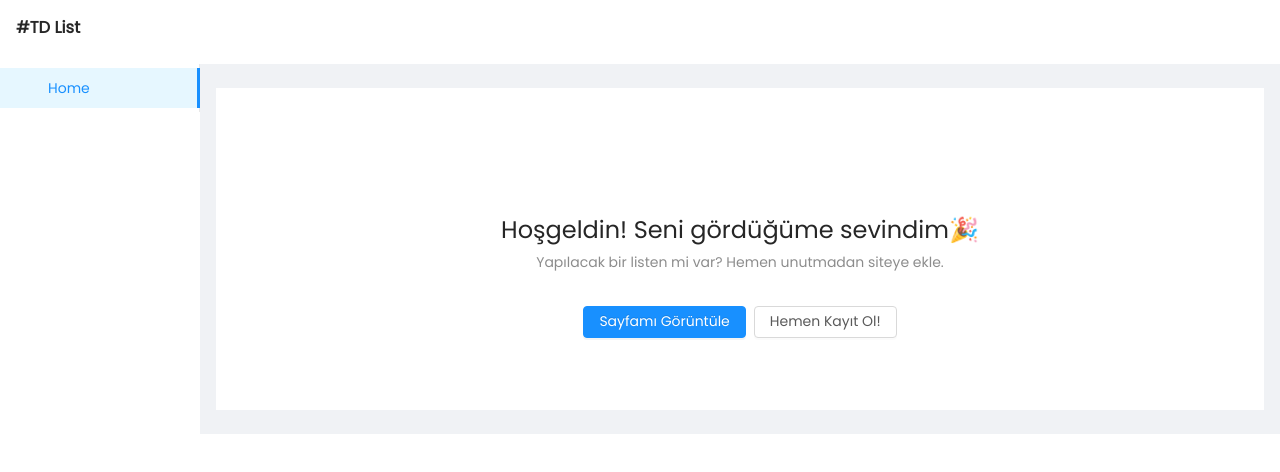
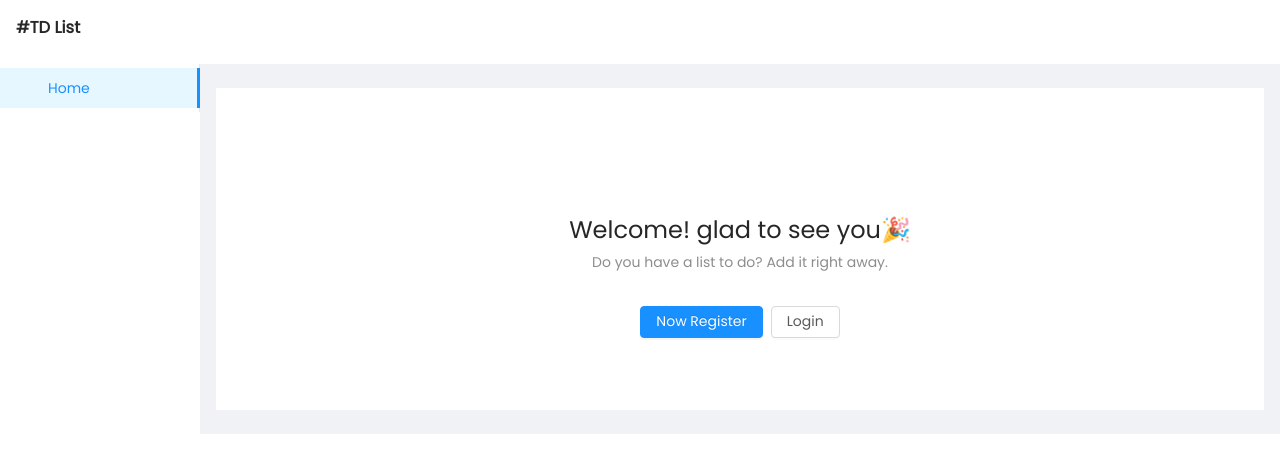
Before and after one commit to tolgaand/to-do-list, a Vue app: page / in a window 1280 px wide. Shown: the top 472 px of the page. Built offline with nearby package versions, Linux system fonts and the light colour scheme.

Commit message:
Change texts and buttons

```diff
--- a/src/views/Home.vue
+++ b/src/views/Home.vue
@@ -1,13 +1,23 @@
+<script>
+import { mapState, mapActions } from "vuex";
+export default {
+  computed: {
+    ...mapState(["user"]),
+  },
+  methods: {
+    ...mapActions(["logout"]),
+  },
+};
+</script>
+
 <template lang="pug">
   section#home
-      a-result(title="Hoşgeldin! Seni gördüğüme sevindim🎉" subTitle="Yapılacak bir listen mi var? Hemen unutmadan siteye ekle.")
+      a-result(title="Welcome! glad to see you🎉" subTitle="Do you have a list to do? Add it right away.")
         template(slot="icon")
           a-icon(type="smile" theme="twoTone")
         template(slot="extra")
-          a-button(type="primary" @click="$router.push({path:'/dashboard'})") Sayfamı Görüntüle
-          a-button(to="register" @click="$router.push({path:'/register'})") Hemen Kayıt Ol!
+          a-button(v-if="user" type="primary" @click="$router.push({path:'/dashboard'})") My Dashboard
+          a-button(v-if="user" @click="logout()") Logout
+          a-button(v-if="!user" type="primary" to="register" @click="$router.push({path:'/register'})") Now Register
+          a-button(v-if="!user"  to="register" @click="$router.push({path:'/login'})") Login
 </template>
-
-<script>
-export default {};
-</script>
```
